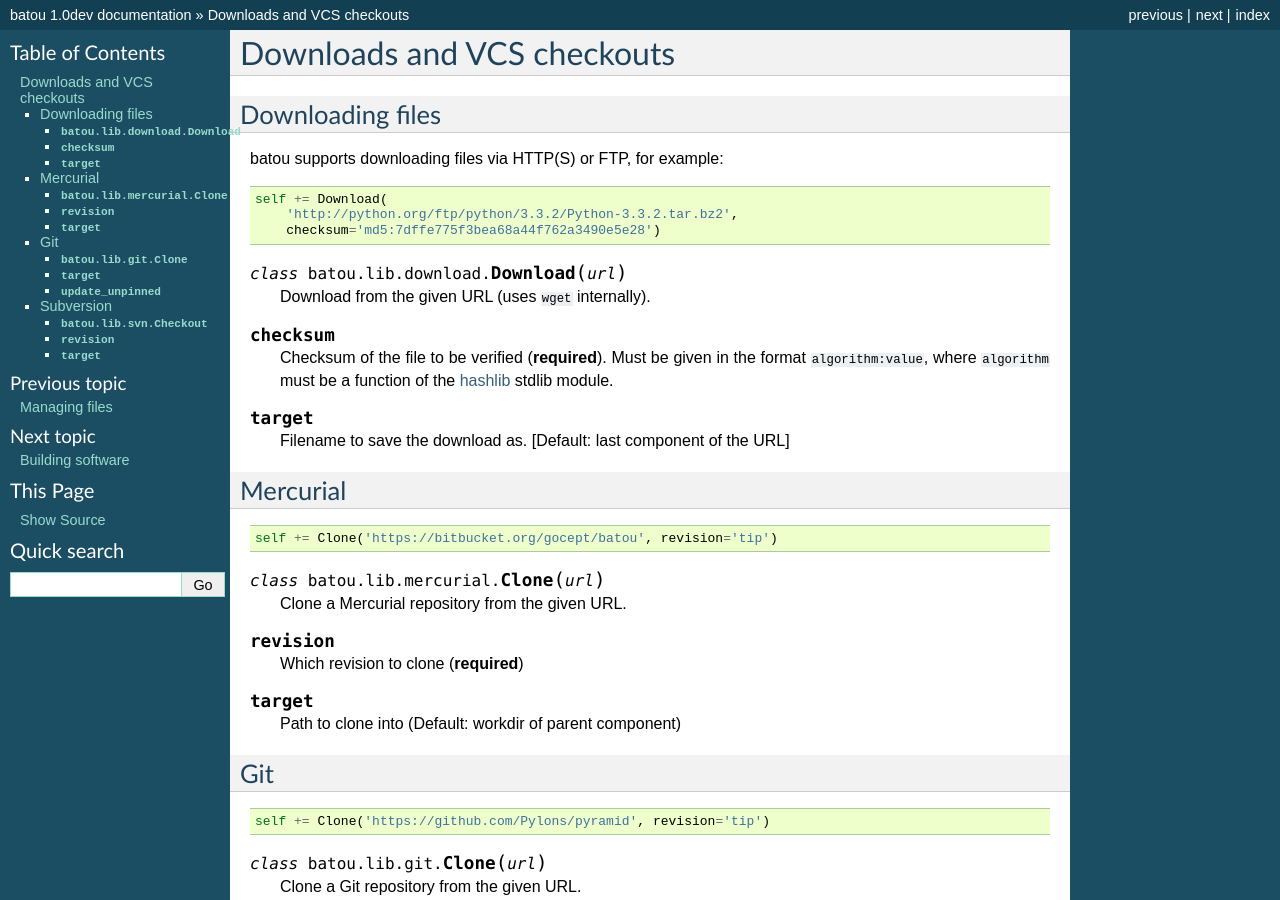
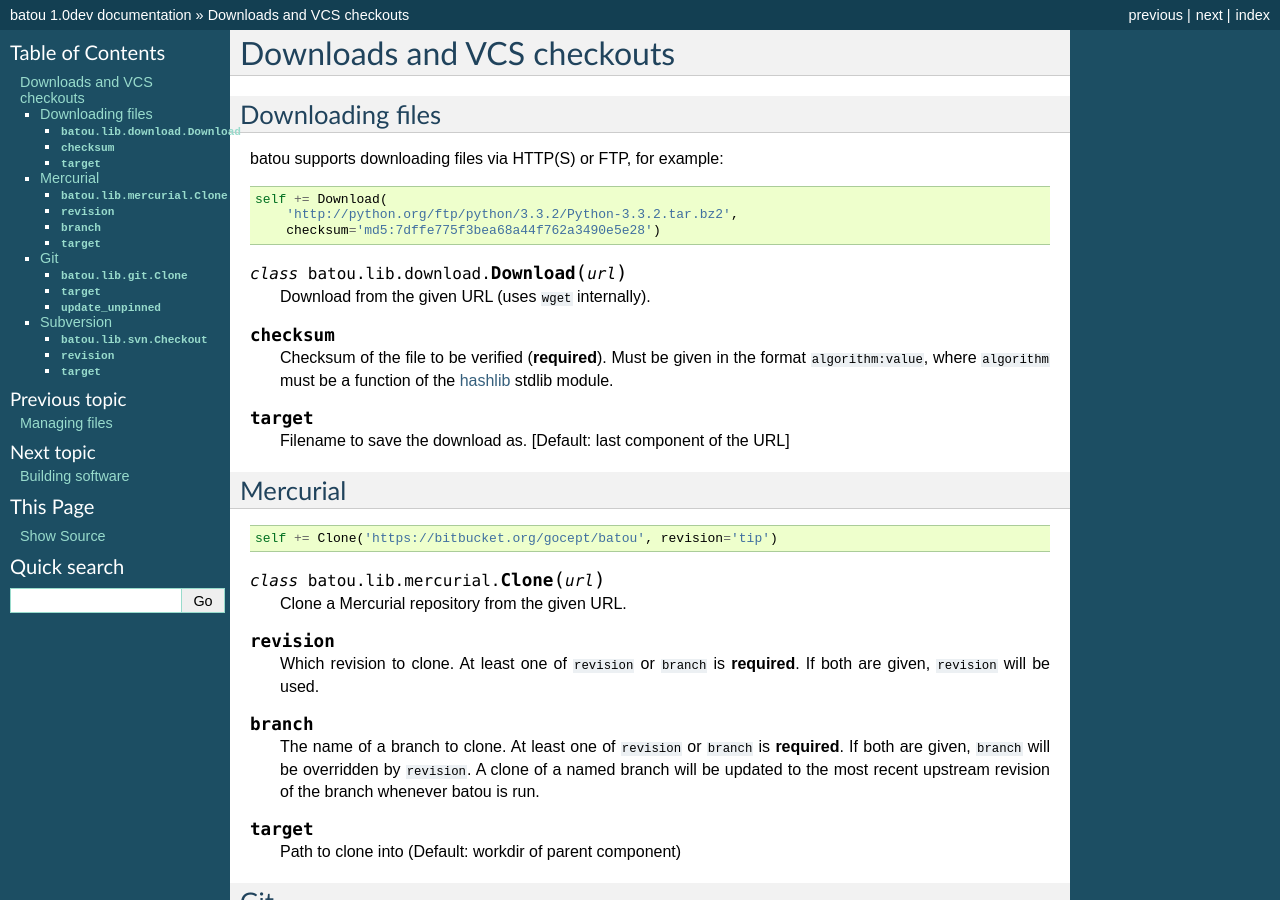
Before and after one commit to flyingcircusio/batou, a Sphinx documentation site: the page built from doc/source/download.txt, in a window 1280 px wide and 900 px high. Built offline with Sphinx 7.4.7, drawn with Linux system fonts in a browser that asks for light colours.

Commit message:
added documentation for the mercurial clone's branch variable

```diff
--- a/CHANGES.txt
+++ b/CHANGES.txt
@@ -5,7 +5,7 @@ Changelog
 1.0b13 (unreleased)
 ===================
 
-- Nothing changed yet.
+- Added some documentation.
 
 
 1.0b12 (2013-11-04)
--- a/doc/source/download.txt
+++ b/doc/source/download.txt
@@ -43,10 +43,17 @@ Mercurial
 
     Clone a Mercurial repository from the given URL.
 
-
 .. py:attribute:: revision
 
-    Which revision to clone (**required**)
+    Which revision to clone. At least one of ``revision`` or ``branch`` is
+    **required**. If both are given, ``revision`` will be used.
+
+.. py:attribute:: branch
+
+    The name of a branch to clone. At least one of ``revision`` or ``branch``
+    is **required**. If both are given, ``branch`` will be overridden by
+    ``revision``. A clone of a named branch will be updated to the most recent
+    upstream revision of the branch whenever batou is run.
 
 .. py:attribute:: target
 
```
